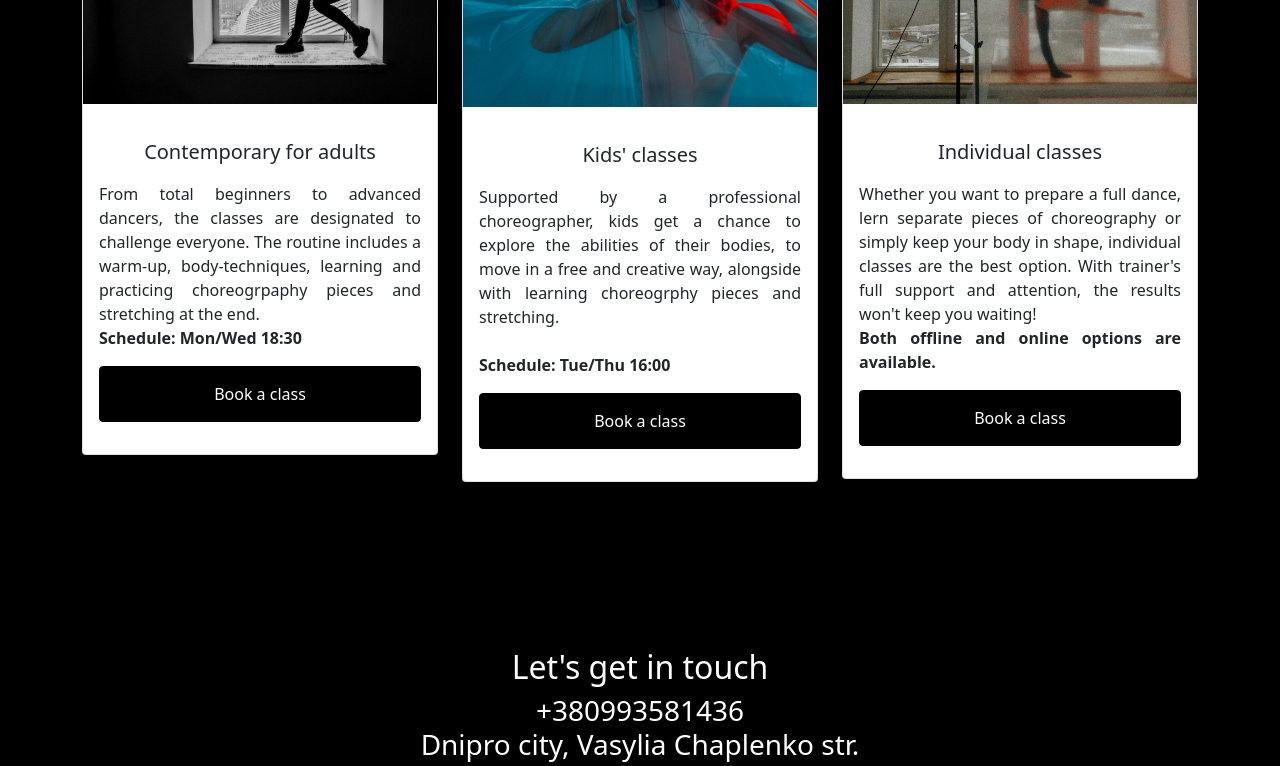
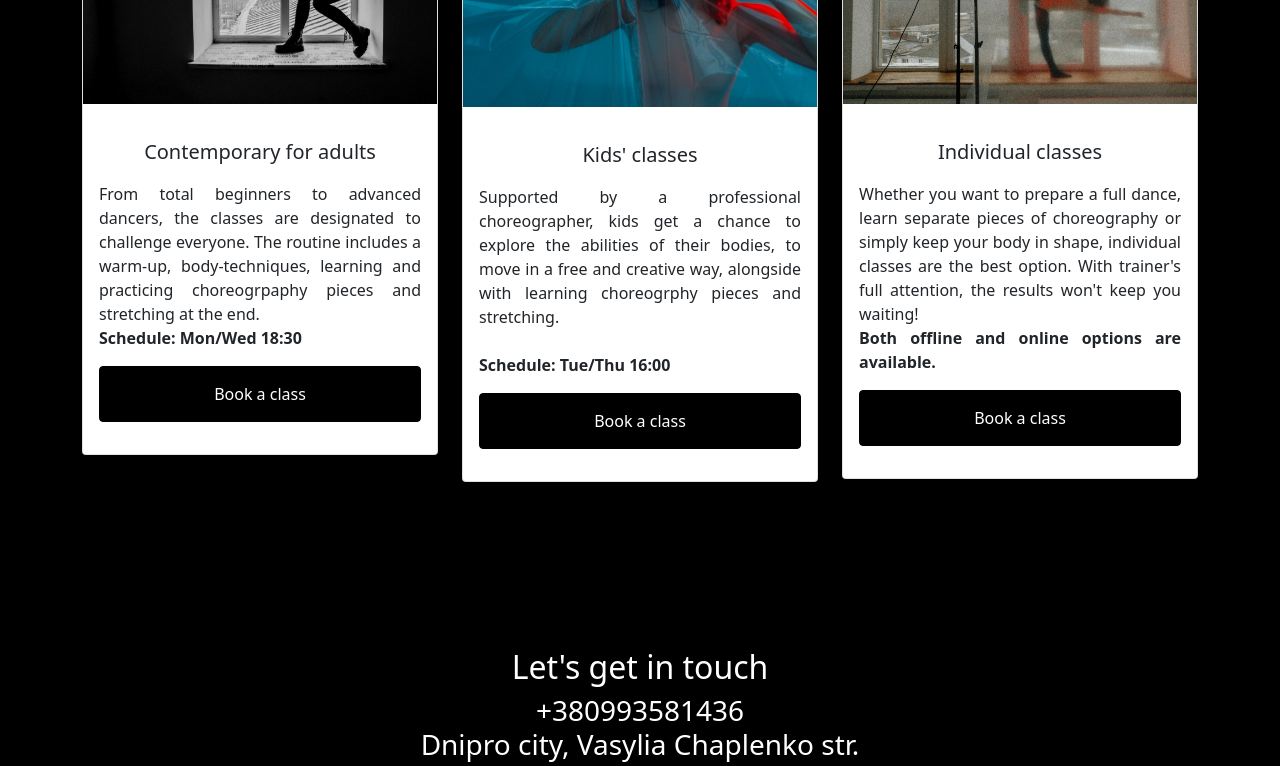
Before and after one commit to yaninarybalka/dancing-landing-page, a plain HTML site: page index.html in a window 1280 px wide. Shown: the part 1111-1877 px from the top of the page. Drawn offline with nearby package versions, Linux system fonts and the light colour scheme.

Commit message:
updated EN text

```diff
--- a/index.html
+++ b/index.html
@@ -114,7 +114,7 @@
   <img src="images/standing.jpeg" class="card-img-top img-card" alt="lying">
   <div class="card-body card-wrapper">
     <h5 class="card-title text-center">Individual classes</h5>
-    <p class="card-text">Whether you want to prepare a full dance, lern separate pieces of choreography or simply keep your body in shape, individual classes are the best option. With trainer's full support and attention, the results won't keep you waiting! <br/> <strong>Both offline and online options are available.</strong></p>
+    <p class="card-text">Whether you want to prepare a full dance, learn separate pieces of choreography or simply keep your body in shape, individual classes are the best option. With trainer's full attention, the results won't keep you waiting! <br/> <strong>Both offline and online options are available.</strong></p>
     <a href="#" class="btn btn-primary">Book a class</a>
   </div>
 </div>
```
